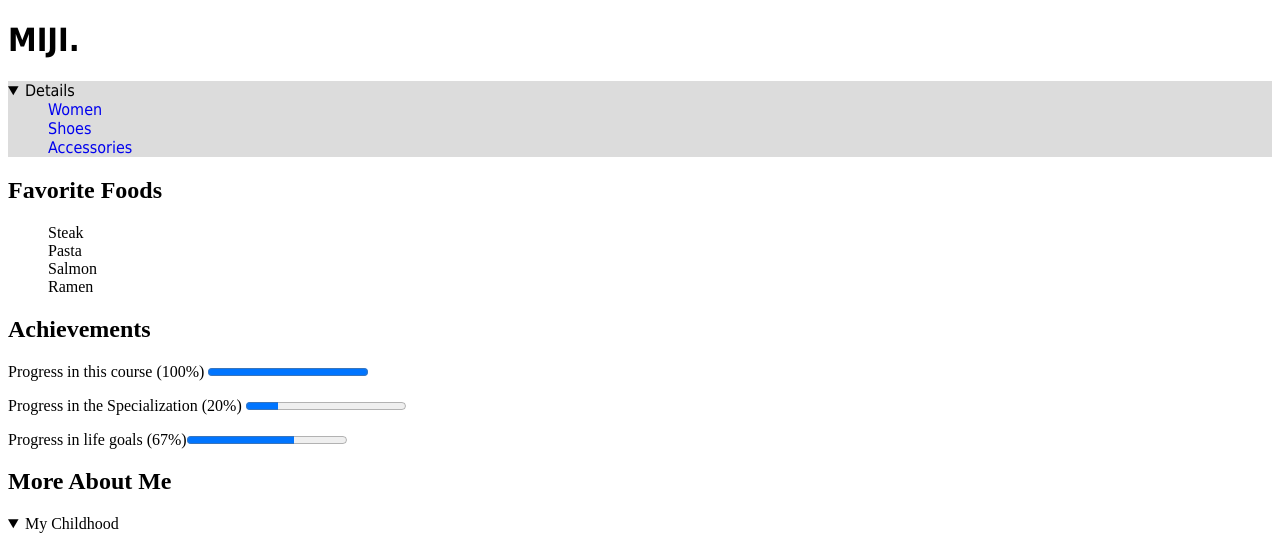
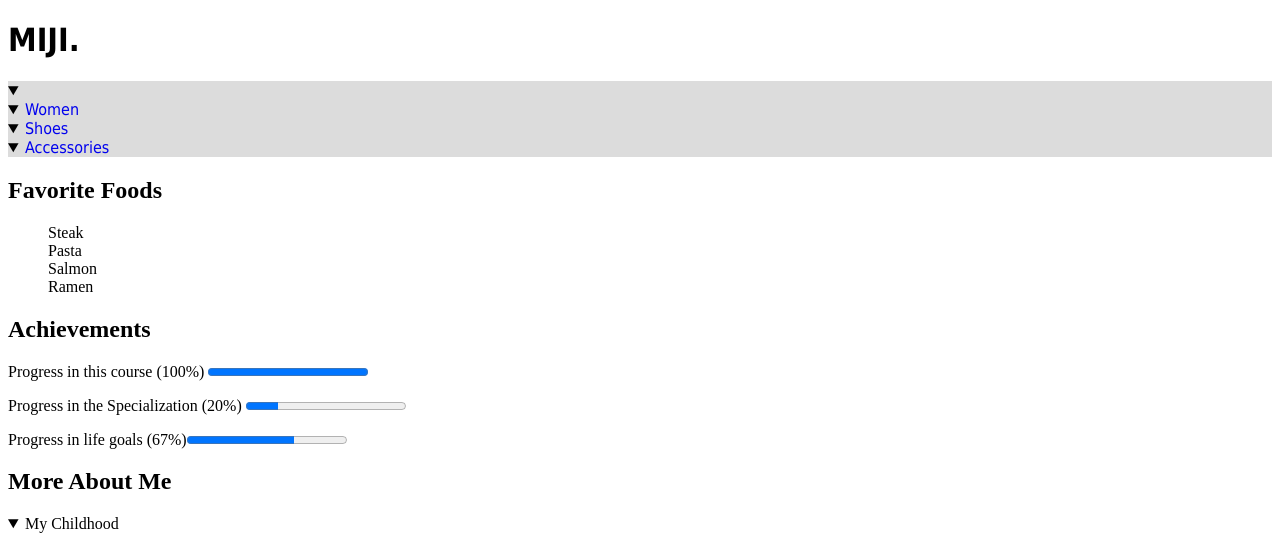
Before and after one commit to SmiickyB/Sample2, a plain HTML site: page index.html in a window 1280 px wide. Shown: the top 546 px of the page. Drawn offline with Linux system fonts and the light colour scheme.

Commit message:
Update index.html

```diff
--- a/index.html
+++ b/index.html
@@ -10,10 +10,10 @@
 	<h1><strong> MIJI. </strong> </h1>
 <nav>
 <details open>
-<ul>
-<li><a href="https://www.itsbeautyyourway.com"> Women</a></li>
+<summary> <li><a href="https://www.itsbeautyyourway.com"> Women</a></li>
 	<li><a href="https://www.coursera.org"> Shoes</a></li>
 	<li><a href="https://www.apple.com"> Accessories</a></li>
+	</summary>
 </ul>
 </details>
 </nav>
```
